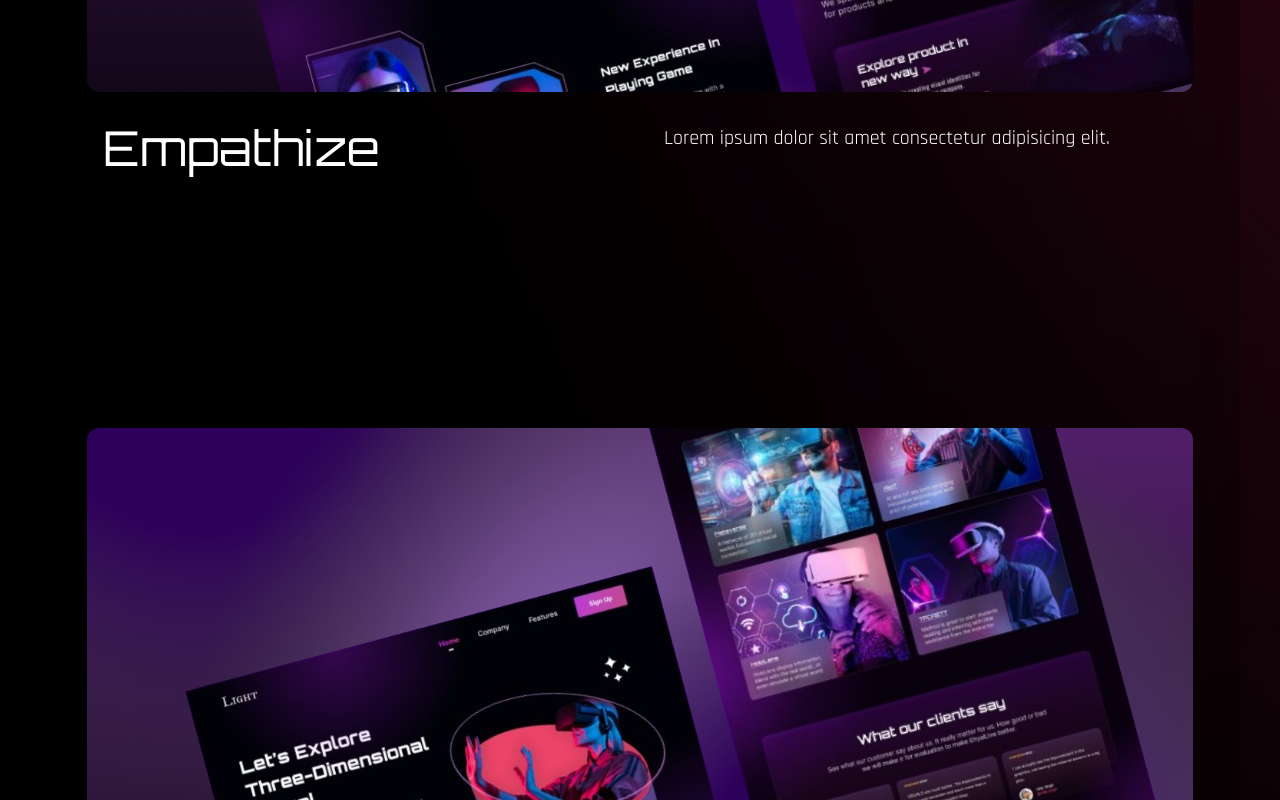
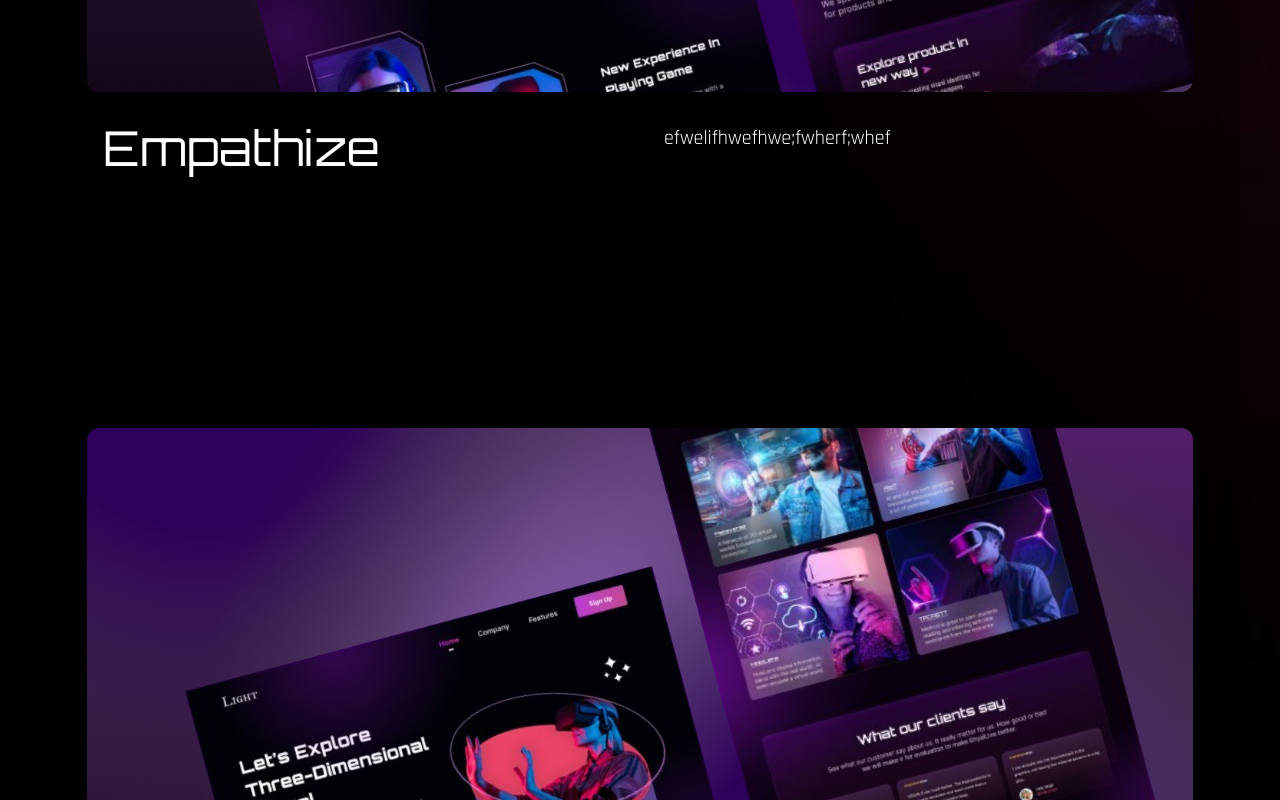
Before and after one commit to German44/Portfolio-React, a React (Vite) app: page /CaseStudy in a window 1280 px wide. Shown: the part 7720-8520 px from the top of the page. Built offline with nearby package versions, Linux system fonts and the light colour scheme; a web font is replaced by a local one.

Commit message:
fix Varius

```diff
--- a/src/components/contact/ContactForm.jsx
+++ b/src/components/contact/ContactForm.jsx
@@ -79,7 +79,7 @@ const ContactForm = () => {
                 type="submit"
                 className="btn btn-lg"
             >
-                Enviar
+                Send
             </button>
         </form>
     );
--- a/src/components/works/WorkCardsLeft.jsx
+++ b/src/components/works/WorkCardsLeft.jsx
@@ -31,14 +31,14 @@ export const WorkCardsleft = ({ projects }) => {
               {projects.name}
             </h4>
             <p className="text-justify m-2 text-xl">{projects.description}</p>
-            <div className="flex sm:justify-end mt-2">
+            <div className="flex sm:justify-end mt-2 items-center">
               {projects.type === "Frontend Developer" ? (
                 <>
                   <a
                     href={projects.github}
                     target="_blank"
                     rel="noopener noreferrer"
-                    className="text-gray-300 hover:text-accent mr-4 hover:scale-105 transition duration-300"
+                    className="text-gray-300 hover:text-accent mr-8 hover:scale-105 transition duration-300"
                   >
                     <FaGithub size={40} />
                   </a>
@@ -57,7 +57,7 @@ export const WorkCardsleft = ({ projects }) => {
                     href={projects.figma}
                     target="_blank"
                     rel="noopener noreferrer"
-                    className="text-gray-300 hover:text-accent mr-4 hover:scale-105 transition duration-300"
+                    className="text-gray-300 hover:text-accent mr-8 hover:scale-105 transition duration-300"
                   >
                     <FaFigma size={40} />
                   </a>
@@ -65,13 +65,13 @@ export const WorkCardsleft = ({ projects }) => {
                     href={projects.behance}
                     target="_blank"
                     rel="noopener noreferrer"
-                    className="text-gray-300 hover:text-accent hover:scale-105 transition duration-300"
+                    className="text-gray-300 hover:text-accent mr-8 hover:scale-105 transition duration-300"
                   >
                     <FaBehance size={40} />
                   </a>
                   <Link
                     to="/CaseStudy"
-                    className="text-gray-300 text-xl hover:text-accent hover:scale-105 transition duration-300 text-bold"
+                    className="text-gray-300 text-xl  hover:text-accent hover:scale-105 transition duration-300 text-bold"
                   >
                     Case Study
                   </Link>
--- a/src/data/processData.json
+++ b/src/data/processData.json
@@ -8,7 +8,7 @@
   {
     "id": 2,
     "title": "Empathize",
-    "content": "Lorem ipsum dolor sit amet consectetur adipisicing elit.",
+    "content": "efwelifhwefhwe;fwherf;whef",
     "image": "/public/pictures/portfolio-img2.png"
   },
   {
@@ -22,11 +22,5 @@
     "title": "Design",
     "content": "Lorem ipsum dolor sit amet consectetur adipisicing elit.",
     "image": "/public/pictures/portfolio-img2.png"
-  },
-  {
-    "id": 5,
-    "title": "Prototype",
-    "content": "Lorem ipsum dolor sit amet consectetur adipisicing elit.",
-    "image": "/public/pictures/portfolio-img2.png"
   }
 ]
```
